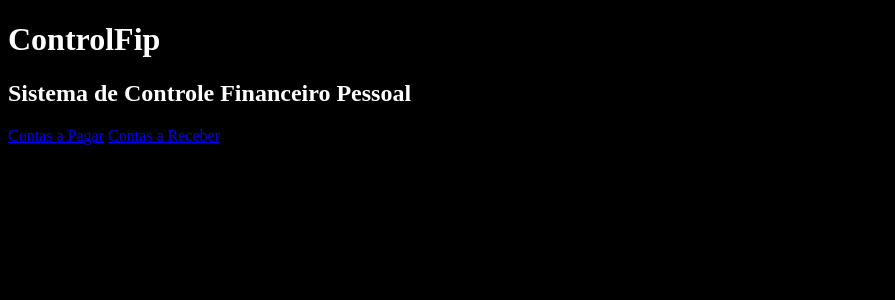
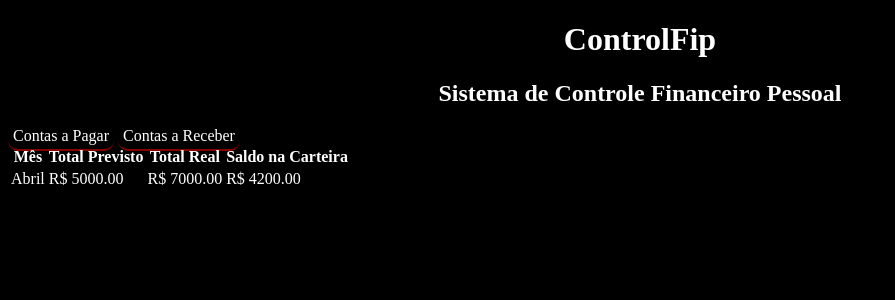
Before and after one commit to danielgl25/controlfip, a PHP site: page / in a window 1280 px wide. Shown: the top 300 px of the page, without its empty margins (0-895 px from the left). Run offline with PHP 8.4, Linux system fonts and the light colour scheme.

Commit message:
Atualizção do Index

```diff
--- a/index.php
+++ b/index.php
@@ -8,6 +8,20 @@
 				background-color: #000;
 				color: #fff;
 			}
+			a{
+				padding: 5px;
+				color: #fff;
+				text-decoration: none;
+				border-bottom: 2px solid #870000;
+				border-radius: 10px;
+				transition: .5s;
+			}
+			a:hover{
+				background-color: #870000;
+			}
+			h1,h2{
+				text-align: center;
+			}
 		</style>
 	</head>
 	<body>
@@ -17,6 +31,26 @@
 			<a href="contas_apagar.php">Contas a Pagar</a>
 			<a href="contas_receber.php">Contas a Receber</a>
 		</div>
+		<div>
+			<table>
+				<thead>
+					<tr>
+						<th>Mês</th>
+						<th>Total Previsto</th>
+						<th>Total Real</th>
+						<th>Saldo na Carteira</th>
+					</tr>
+				</thead>
+				<tbody>
+					<tr>
+						<td>Abril</td>
+						<td>R$ 5000.00</td>
+						<td>R$ 7000.00</td>
+						<td>R$ 4200.00</td>
+					</tr>
+				</tbody>
+			</table>
+		</div>
 		<?php
 
 		 ?>
```
